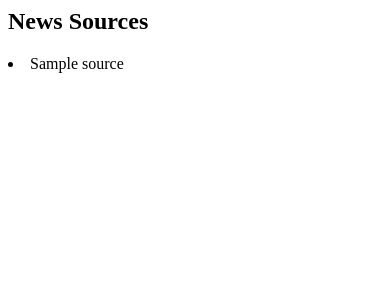
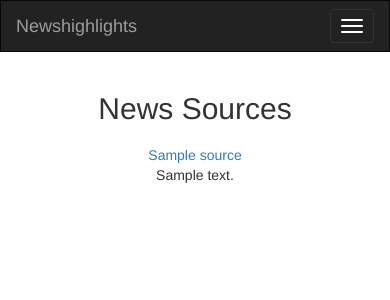
Before and after one commit to Brian23-eng/News-Highlight, a Flask app: template app/templates/index.html in a window 390 px wide. Shown: the top 300 px of the page. Run offline with Flask 2, Linux system fonts and the light colour scheme; the template is opened without the code that fills it: most values are stand-ins (such as "Sample title", 1, 10 or a date in 2020); some libraries are stand-ins or nearby versions.

Commit message:
display the objects from get sources function in index.html file

```diff
--- a/app/main/views.py
+++ b/app/main/views.py
@@ -13,10 +13,11 @@ def index():
     View root page function that returns the index page and  its data
 
     '''
-    source = get_sources()
+    sources = get_sources()
+    print(sources)
 
     title = 'Home - Welcome to the newshighlights website'
-    return render_template('index.html', title = title, source = source)
+    return render_template('index.html', title = title, sources = sources)
 
 @main.route('/news')
 def news():
--- a/app/templates/base.html
+++ b/app/templates/base.html
@@ -1,20 +1,16 @@
+{% extends 'bootstrap/base.html' %}
 <!DOCTYPE html>
 <html lang="en">
 
 <head>
-    <meta charset="UTF-8"> {% if title %}
-    <title>{{ title }}</title>
-    {% else %}
+    <meta charset="UTF-8">
 
-    <title>Welcome to the newshighlights website</title>
-
-    {% endif %}
+    <title>Home</title>
 </head>
 
 <body>
-    <!-- content block -->
-    {% block content %} {% endblock%}
-
+    <!-- Navbar block -->
+    {% block navbar %} {% include 'navbar.html' %} {% endblock %}
 </body>
 
 </html>
--- a/app/templates/index.html
+++ b/app/templates/index.html
@@ -1,19 +1,27 @@
-{% import 'macros.html' as macro %}
+{% extends 'base.html' %}{% block content %}
 
+<div class=" container">
+    <h2 class="text-center">News Sources</h2>
+    {% for source in sources|batch(4) %}
+    <div class="row">
+        {% for source in source %}
+        <div class="col-md-3">
+            <div class="card text-center border-secondary mb-3">
+                <p {{source.name}}></p>
 
-<head>
-    <meta charset="UTF-8"> {% if title %}
-    <title>{{ title }}</title>
-    {% else %}
+                <div class="card-body">
+                    <div class="card-title"><a href="{{source.url}}" target="_blank">{{source.name}}</a>
+                    </div>
+                    <p class="card-text">{{source.description|truncate(100)}}</p>
 
-    <title>Welcome to the newshighlights website</title>
+                </div>
 
-    {% endif %}
-</head>
+            </div>
 
-<body>
-    <!-- News source section -->
-    <h2>News Sources</h2>
-    {{macro.displaySourceList(name)}}
+        </div>
+        {% endfor %}
+    </div>
+    {% endfor %}
+</div>
 
-</body>
+{% endblock %}
--- a/app/templates/macros.html
+++ b/app/templates/macros.html
@@ -1,3 +1,17 @@
-{% macro displaySourceList(source_list) %} {% for sources in sources_list %}
-<li>{{sources.name}}</li>
-{% endfor %} {% endmacro %}
+{% macro displaySourceList(sources_list) %} {% for sources in sources_list|batch(4) %}
+<div class="col-md-4">
+    <div class="panel panel-default">
+        <div class="panel-heading">
+            <a href="/sources/{{sources.id}}">{{sources.name}}</a>
+
+        </div>
+        <div class="panel-body">
+            <p>{{ sources.description | truncate(100)}}</p>
+
+            <a href="/sources/{{sources.id}}" class="btn btn-warning tn-sm">{{sources.name}}</a>
+
+        </div>
+
+    </div>
+</div>
+{% endfor %}{% endmacro %}
--- /dev/null
+++ b/app/templates/navbar.html
@@ -0,0 +1,18 @@
+<div class="navbar navbar-inverse" role="navigation">
+    <div class="container-fluid">
+        <div class="navbar-header">
+            <button type="button" class="navbar-toggle" data-toggle="collapse" data-target=".navbar-collapse">
+                  <span class="sr-only">Toggle navigation</span>
+                  <span class="icon-bar"></span>
+                  <span class="icon-bar"></span>
+                  <span class="icon-bar"></span>
+                </button>
+            <a class="navbar-brand" href="/"> Newshighlights </a>
+        </div>
+        <div class="navbar-collapse collapse">
+            <ul class="nav navbar-nav">
+                <li><a href="/">Home</a></li>
+        </div>
+
+    </div>
+</div>
```
Also changed, not shown: app/templates/news.html (deleted, +0 -23 lines).
